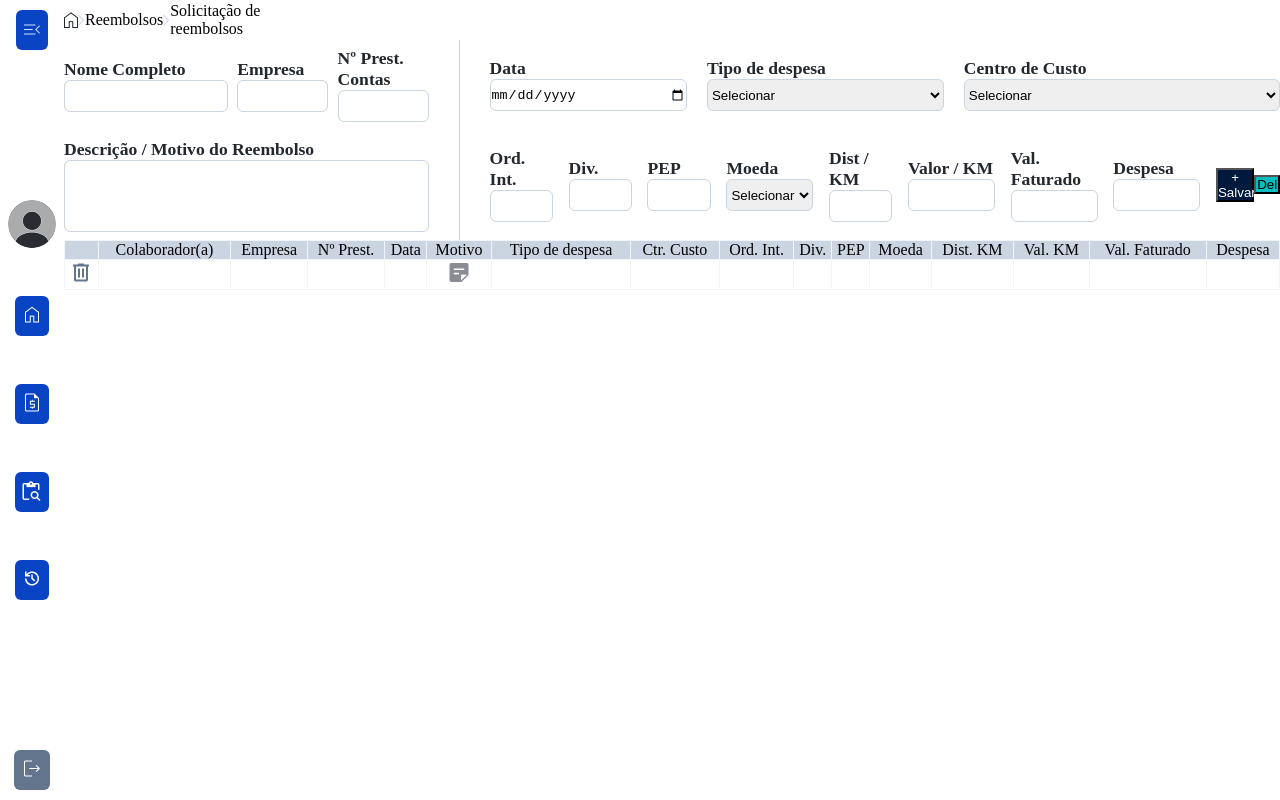
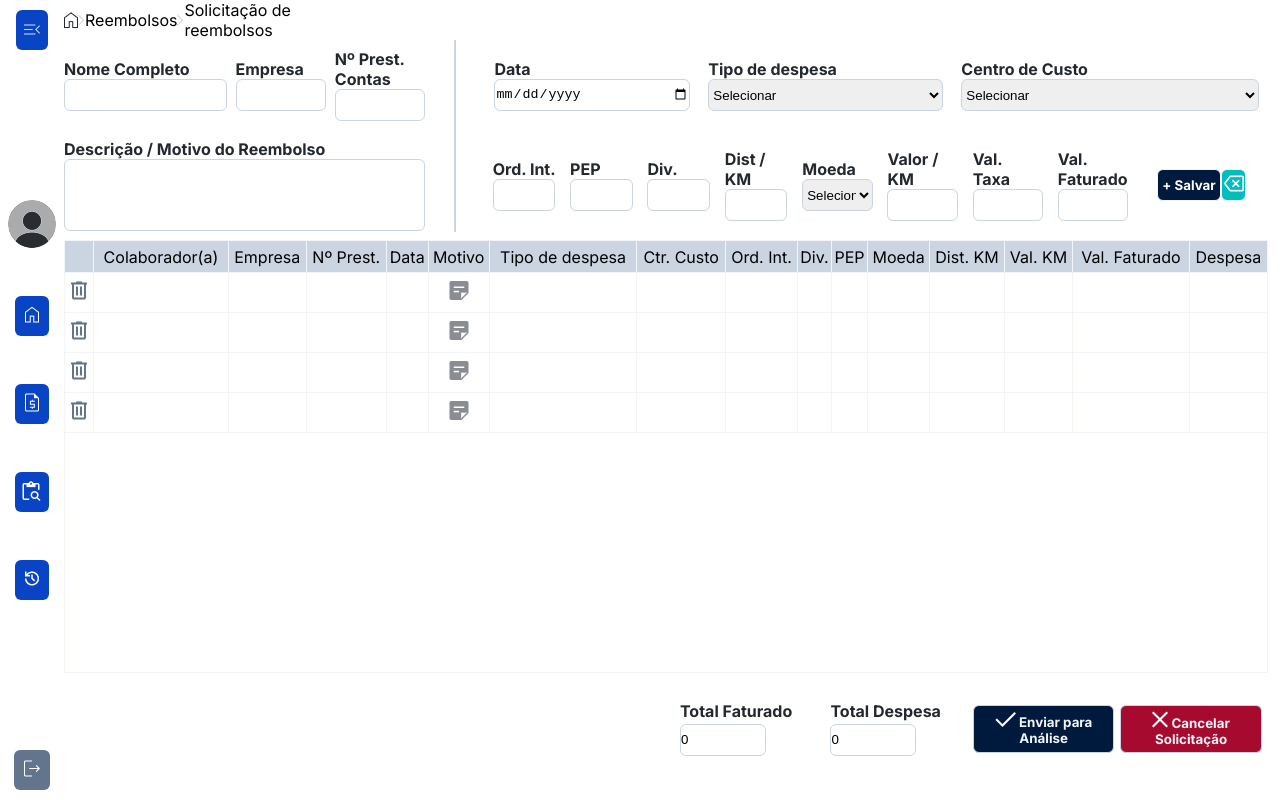
Before and after one commit to jonatanlima06/sispar, a React (Vite) app in the folder sispar/: page /solicitacao in a window 1280 px wide. Built offline with nearby package versions, Linux system fonts and the light colour scheme.

Commit message:
Finalizada Tela de Solicitação de Reembolsos

```diff
--- a/sispar/src/components/reembolsos/Reembolsos.module.scss
+++ b/sispar/src/components/reembolsos/Reembolsos.module.scss
@@ -27,7 +27,7 @@ header {
     display: flex;
     justify-content: center;
     flex-direction: column;
-    padding-left: 20rem;
+    padding-left: 25rem;
     //border: solid;
 
     h1 {
--- a/sispar/src/components/solicitacao/Solicitacao.jsx
+++ b/sispar/src/components/solicitacao/Solicitacao.jsx
@@ -4,6 +4,9 @@ import Seta from "../../assets/Dashboard/Vector_seta.png"
 import styles from "./Solicitacao.module.scss"
 import Lixeira from "../../assets/Solicitacao/lixeira.png"
 import Motivo from "../../assets/Solicitacao/motivo.png"
+import Deletar from "../../assets/Solicitacao/deletar.png"
+import Check from "../../assets/Solicitacao/check.png"
+import X from "../../assets/Solicitacao/x.png"
 
 
 function Solicitacao() {
@@ -77,13 +80,17 @@ function Solicitacao() {
                                 <label htmlFor=""> Ord. Int. </label>
                                 <input type="number" name="" id="" />
                             </div>
+                            <div className={styles.pep}>
+                                <label htmlFor=""> PEP </label>
+                                <input type="number" name="" id="" />
+                            </div>
                             <div className={styles.divisoes}>
                                 <label htmlFor=""> Div. </label>
                                 <input type="number" name="" id="" />
                             </div>
-                            <div className={styles.pep}>
-                                <label htmlFor=""> PEP </label>
-                                <input type="number" name="" id="" />
+                            <div className={styles.distancia}>
+                                <label htmlFor=""> Dist / KM </label>
+                                <input type="text" />
                             </div>
                             <div className={styles.moeda}>
                                 <label htmlFor=""> Moeda </label>
@@ -94,25 +101,21 @@ function Solicitacao() {
                                     <option value="">USD</option>
                                 </select>
                             </div>
-                            <div className={styles.distancia}>
-                                <label htmlFor=""> Dist / KM </label>
-                                <input type="text" />
-                            </div>
                             <div className={styles.valorKm}>
                                 <label htmlFor=""> Valor / KM </label>
+                                <input type="number" name="" id="" />
+                            </div>
+                            <div className={styles.despesa}>
+                                <label htmlFor=""> Val. Taxa </label>
                                 <input type="number" name="" id="" />
                             </div>
                             <div className={styles.valorFaturado}>
                                 <label htmlFor=""> Val. Faturado </label>
                                 <input type="number" name="" id="" />
                             </div>
-                            <div className={styles.despesa}>
-                                <label htmlFor=""> Despesa </label>
-                                <input type="number" name="" id="" />
-                            </div>
                             <div className={styles.botoes}>
                                 <button className={styles.botaoSalvar}> + Salvar </button>
-                                <button className={styles.botaoDeletar}> Del </button>
+                                <button className={styles.botaoDeletar}> <img src={Deletar} alt="Deletar"/> </button>
                             </div>
                         </div>
                     </form>
@@ -156,11 +159,83 @@ function Solicitacao() {
                                 <td></td>
                                 <td></td>
                             </tr>
+                            <tr>
+                                <td><img src={Lixeira} alt="Lixeira" /></td>
+                                <td></td>
+                                <td></td>
+                                <td></td>
+                                <td></td>
+                                <td><img src={Motivo} alt="Motivo" /></td>
+                                <td></td>
+                                <td></td>
+                                <td></td>
+                                <td></td>
+                                <td></td>
+                                <td></td>
+                                <td></td>
+                                <td></td>
+                                <td></td>
+                                <td></td>
+                            </tr>
+                            <tr>
+                                <td><img src={Lixeira} alt="Lixeira" /></td>
+                                <td></td>
+                                <td></td>
+                                <td></td>
+                                <td></td>
+                                <td><img src={Motivo} alt="Motivo" /></td>
+                                <td></td>
+                                <td></td>
+                                <td></td>
+                                <td></td>
+                                <td></td>
+                                <td></td>
+                                <td></td>
+                                <td></td>
+                                <td></td>
+                                <td></td>
+                            </tr>
+                            <tr>
+                                <td><img src={Lixeira} alt="Lixeira" /></td>
+                                <td></td>
+                                <td></td>
+                                <td></td>
+                                <td></td>
+                                <td><img src={Motivo} alt="Motivo" /></td>
+                                <td></td>
+                                <td></td>
+                                <td></td>
+                                <td></td>
+                                <td></td>
+                                <td></td>
+                                <td></td>
+                                <td></td>
+                                <td></td>
+                                <td></td>
+                            </tr>
+                            <tr className={styles.vazia}>
+
+                            </tr>
                         </tbody>
-
-
-
                     </table>
+                    <section className={styles.finalSolicitacao}>
+                        <div className={styles.grupo3}>
+                            <div className={styles.inputFinal}>
+                                <div className={styles.inputTf}>
+                                    <label htmlFor="">Total Faturado</label>
+                                    <input type="text" name="" id="" value={0.00} />
+                                </div>
+                                <div className={styles.inputTd}>
+                                    <label htmlFor="">Total Despesa</label>
+                                    <input type="text" name="" id="" value={0.00} />
+                                </div>
+                            </div>
+                            <div className={styles.finalBotoes}>
+                                <button className={styles.buttonCheck}><img src={Check} alt="Enviar Análise" /> Enviar para Análise </button>
+                                <button className={styles.buttonX}><img src={X} alt="Cancelar" /> Cancelar Solicitação </button>
+                            </div>
+                        </div>
+                    </section>
 
 
                 </main>
--- a/sispar/src/components/solicitacao/Solicitacao.module.scss
+++ b/sispar/src/components/solicitacao/Solicitacao.module.scss
@@ -1,5 +1,6 @@
 .layoutSolicitacao{
     display: flex;
+    font-family: 'Inter';
 }
 
 .headerSolicitacao {
@@ -14,7 +15,7 @@
 .formSolicitacao {
     display: flex;
     justify-content: space-between;
-    width: 100%;
+    width: 99%;
     //border: solid;
 
 }
@@ -30,7 +31,7 @@ input, select{
 label{
     color: #23282F;
     font-weight: 700;
-    font-size: 1.1rem;
+    font-size: 1rem;
 }
 
 // Estilização do grupo 1
@@ -72,9 +73,10 @@ label{
 //Estilização da barra
 
 .barraVertical {
-    height: 25vh;
+    height: 24vh;
     background-color: #CBD4E1;
     width: 0.1vw;
+    border: solid 1px #CBD4E1;
 }
 
 // Estilização do grupo2
@@ -85,7 +87,7 @@ label{
     width: 65%;
     display: flex;
     flex-wrap: wrap;
-    justify-content: space-between;
+    justify-content: space-around;
     align-items: center;
 }
 
@@ -101,7 +103,7 @@ label{
 
 .centroDeCusto {
     //border: solid violet;
-    width: 40%;
+    width: 38%;
 }
 
 .ordem, .divisoes, .pep, .distancia {
@@ -110,47 +112,156 @@ label{
 }
 
 .moeda, .valorKm, .valorFaturado, .despesa{
-    width: 11%;
+    width: 9%;
 }
 
 .botoes {
-    //border: solid red;
+    //border: solid;
     display: flex;
     align-items: center;
     justify-content: space-evenly;
+    font-family: 'Inter';
+    width: 15%;
+    height: 6vh;
+    padding: 12px 14px;
+
+    button {
+        border-radius: 6px;
+        border: solid 0.8px #F1F4F9;
+    }
 }
 
 .botaoSalvar {
     background-color: #001A3D;
     color: white;
-    width: 3vw;
+    width: 5vw;
+    height: 4vh;
+    font-weight: 700;
 
 }
 
 .botaoDeletar{
     background-color: #00BEBD;
     width: 2vw;
+    height: 4vh;
 
 }
 
 table{
     //background-color: aqua;
-    width: 100%;
-    border: solid #CBD4E1 0.8px;
+    width: 99%;
+    border-radius: 6px;
+    border: solid 0.8px;
     border-collapse: collapse;
     padding-top: 5px;
-    border-radius: 6px;
 
+}
+
+tbody {
+    height: 50vh;
 }
 
 th {
     background-color: #CBD4E1;
     font-weight: 400;
     font-size: 1rem;
-
+    height: 4vh;
 }
 
 td, th {
     border: solid #F1F4F9 0.8px;
     text-align: center;
+    height: 4vh;
 }
+
+.vazia {
+    border: solid #F1F4F9 0.8px;
+    height: 24vh;
+}
+
+
+.finalSolicitacao {
+    display: flex;
+    //border: solid greenyellow;
+    width: 99%;
+    justify-content: end;
+    height: 12vh;
+    padding-top: 15px;
+
+}
+
+.grupo3{
+    //border: solid;
+    display: flex;
+    width: 50%;
+
+}
+
+.inputFinal{
+    display: flex;
+    //border: solid burlywood;
+    width: 50%;
+    justify-content: space-around;
+}
+
+.inputTf{
+    width: 50%;
+    padding: 12px 14px;
+    display: flex;
+    flex-direction: column;
+    justify-content: space-around;
+
+
+    input {
+        width: 70%;
+    }
+
+}
+
+.inputTd{
+    width: 50%;
+    //border: solid;
+    padding: 12px 14px;
+    display: flex;
+    flex-direction: column;
+    justify-content: space-around;
+
+    input {
+        width: 70%;
+    }
+
+}
+
+.finalBotoes{
+    //border: solid silver;
+    width: 50%;
+    display: flex;
+    justify-content: space-evenly;
+    align-items: center;
+}
+
+button{
+    font-family: 'Inter';
+}
+
+.buttonCheck{
+    background-color: #001A3D;
+    border-radius: 6px;
+    border: solid 0.8px #CBD4E1;
+    color: #F1F4F9;
+    font-weight: 700;
+    height: 6vh;
+    width: 47%;
+    align-items: center;
+}
+
+.buttonX{
+    background-color: #A60B2F;
+    border-radius: 6px;
+    border: solid 0.8px #CBD4E1;
+    color: #F1F4F9;
+    font-weight: 700;
+    height: 6vh;
+    width: 47%;
+    align-items: center;
+}
```
